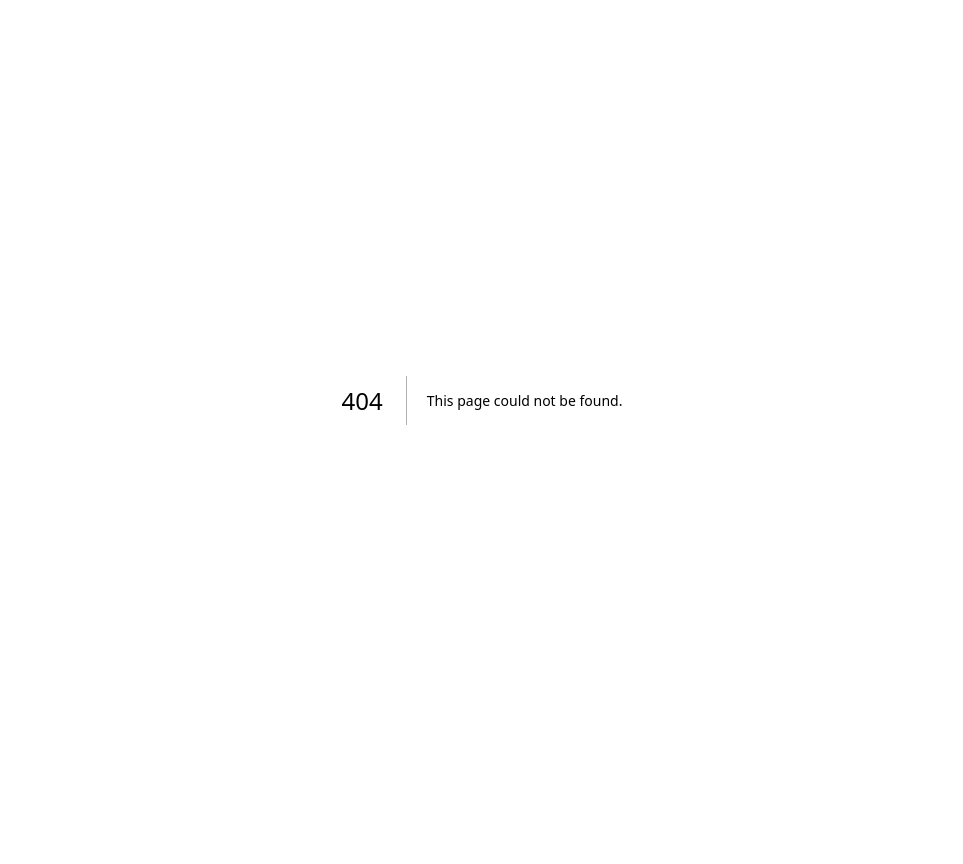
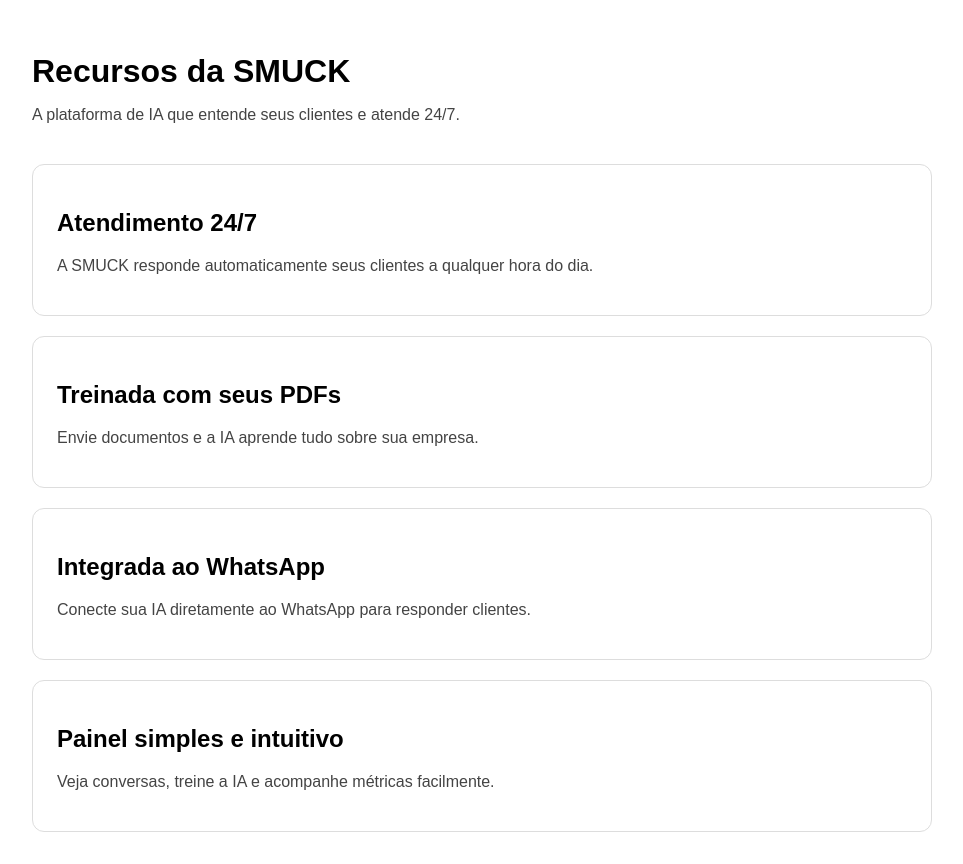
Before and after one commit to SMUCKcyr/SMUCK, a Next.js app: page /features in a window 1280 px wide. Before the commit this address had no page. Shown: the whole page, without its empty margins (158-1121 px from the left). Before the commit the page ends 800 px from the top, so only its background shows below. Built offline with nearby package versions, Linux system fonts and the light colour scheme.

Commit message:
Create features.jsx

```diff
--- /dev/null
+++ b/pages/features.jsx
@@ -0,0 +1,82 @@
+export default function Features() {
+  return (
+    <div style={{ fontFamily: "Arial, sans-serif", padding: "24px" }}>
+      <header style={{ maxWidth: 900, margin: "0 auto 40px auto" }}>
+        <h1 style={{ marginBottom: 8 }}>Recursos da SMUCK</h1>
+        <p style={{ color: "#444" }}>
+          A plataforma de IA que entende seus clientes e atende 24/7.
+        </p>
+      </header>
+
+      <main
+        style={{
+          maxWidth: 900,
+          margin: "0 auto",
+          display: "grid",
+          gridTemplateColumns: "1fr",
+          gap: 20,
+        }}
+      >
+        {/* Recurso 1 */}
+        <div
+          style={{
+            border: "1px solid #ddd",
+            borderRadius: 12,
+            padding: 24,
+            background: "#fff",
+          }}
+        >
+          <h2>Atendimento 24/7</h2>
+          <p style={{ color: "#444" }}>
+            A SMUCK responde automaticamente seus clientes a qualquer hora do dia.
+          </p>
+        </div>
+
+        {/* Recurso 2 */}
+        <div
+          style={{
+            border: "1px solid #ddd",
+            borderRadius: 12,
+            padding: 24,
+            background: "#fff",
+          }}
+        >
+          <h2>Treinada com seus PDFs</h2>
+          <p style={{ color: "#444" }}>
+            Envie documentos e a IA aprende tudo sobre sua empresa.
+          </p>
+        </div>
+
+        {/* Recurso 3 */}
+        <div
+          style={{
+            border: "1px solid #ddd",
+            borderRadius: 12,
+            padding: 24,
+            background: "#fff",
+          }}
+        >
+          <h2>Integrada ao WhatsApp</h2>
+          <p style={{ color: "#444" }}>
+            Conecte sua IA diretamente ao WhatsApp para responder clientes.
+          </p>
+        </div>
+
+        {/* Recurso 4 */}
+        <div
+          style={{
+            border: "1px solid #ddd",
+            borderRadius: 12,
+            padding: 24,
+            background: "#fff",
+          }}
+        >
+          <h2>Painel simples e intuitivo</h2>
+          <p style={{ color: "#444" }}>
+            Veja conversas, treine a IA e acompanhe métricas facilmente.
+          </p>
+        </div>
+      </main>
+    </div>
+  );
+            }
```
